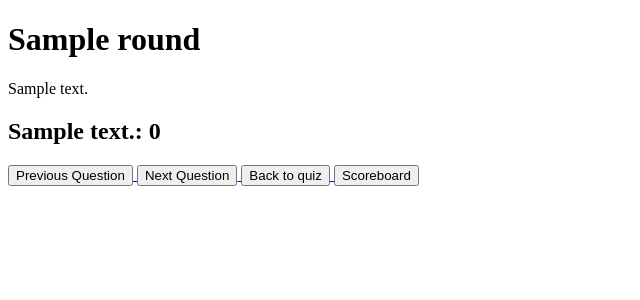
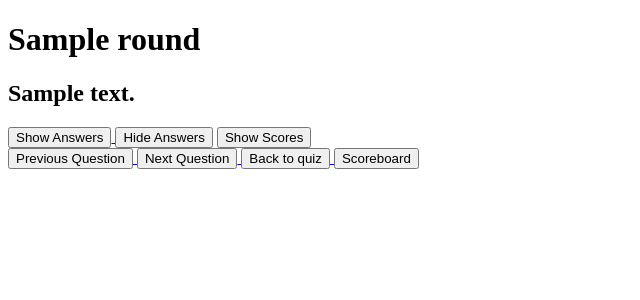
Before and after one commit to star-jay/fobbage, a Django app: page /round/1/ in a window 1280 px wide. Shown: the top 300 px of the page, without its empty margins (0-640 px from the left). Run offline with Django 3.2, Linux system fonts and the light colour scheme; tables that the repository leaves empty hold one stand-in row (values such as "Sample post").

Commit message:
update template

```diff
--- a/fobbage/quizes/models.py
+++ b/fobbage/quizes/models.py
@@ -143,8 +143,11 @@ class Question(models.Model):
 
     def list_answers(self):
         """Create's a new list of possible answers"""
-        # TODO: Check if all players have bluffed
+        # Check if all players have bluffed
         if not len(self.bluffs.all()) == len(self.round.quiz.players.all()):
+            return False
+        # Check if not already listed
+        if self.status == Question.GUESS:
             return False
 
         for answer in self.answers.all():
@@ -164,7 +167,6 @@ class Question(models.Model):
         random.shuffle(answers)
         i = 0
         for answer in answers:
-            # i += 1
             answer.order = i = i + 1
             answer.save()
 
--- a/fobbage/quizes/templates/quizes/round.html
+++ b/fobbage/quizes/templates/quizes/round.html
@@ -2,17 +2,13 @@
 
 {% block content %}
     <h1>{{ round.title }}</h1>
-    {{ question.text }}
     {% if question %}
-        <h2>{{ question.text }}: {{ question.status }}</h2>
+        <h2>{{ question.text }} </h2>
+        {% if question.status == 1 %}
 
-        {% if question.status == 1 %}
-        <a href="/question/{{ question.id }}/show_answers">
-            <button>Show Answers</button>
-        </a>
         {% elif question.status == 2 %}
         <ul>
-            {% for answer in rounds.active_question.answers %}
+            {% for answer in question.answers.all %}
                 <li>
                     <!-- <a href="/round/{{ round.id }}/"> -->
                         {{ answer.text }}
@@ -20,10 +16,18 @@
                 </li>
             {% endfor %}
         </ul>
-        <a href="/question/{{ question.id }}/show_answers">
-            <button>Show Answers</button>
-        </a>
         {% endif %}
+        <div>
+            <a href="/question/{{ question.id }}/show_answers">
+                <button>Show Answers</button>
+            </a>
+            <!-- <a href="/question/{{ question.id }}/show_answers"> -->
+                <button>Hide Answers</button>
+            <!-- </a> -->
+            <a href="/question/{{ question.id }}/show_scores">
+                <button>Show Scores</button>
+            </a>
+        </div>
     {% endif %}
 
     <div>
--- a/fobbage/quizes/views.py
+++ b/fobbage/quizes/views.py
@@ -61,10 +61,7 @@ def first_question(self, pk):
 
 def show_answers(request, question):
     question = Question.objects.get(pk=question)
-    if question.list_answers():
-        context = {'question': question}
-        return render(
-            request, 'quizes/answers.html', context)
+    question.list_answers()
 
     return HttpResponseRedirect(
         reverse('round', args=(question.round.id,)))
@@ -79,6 +76,5 @@ def show_scores(request, question):
         return render(
             request, 'quizes/scores.html', context)
     else:
-        context = {'question': question}
-        return render(
-            request, 'quizes/answers.html', context)
+        return HttpResponseRedirect(
+            reverse('round', args=(question.round.id,)))
```
